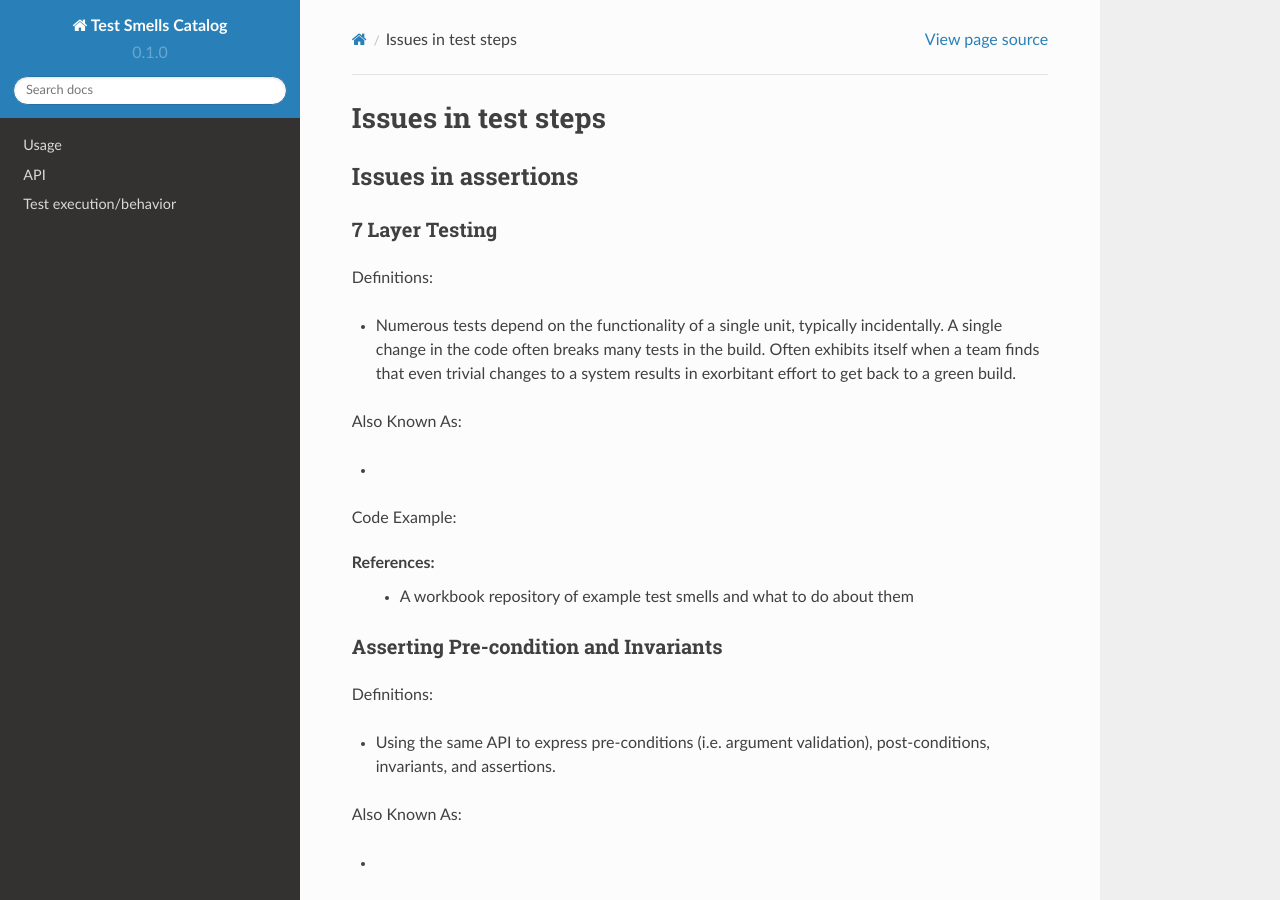
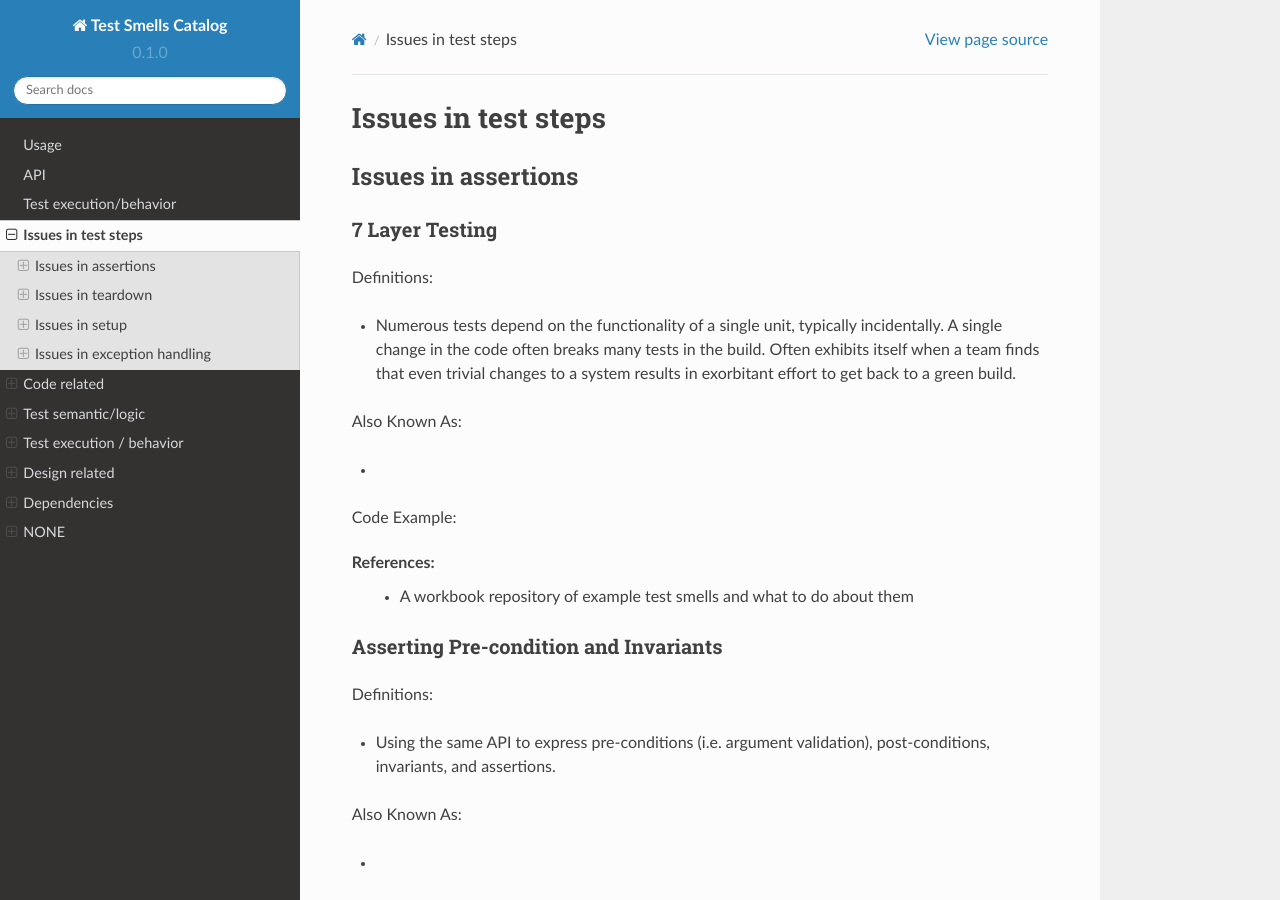
Before and after one commit to easy-software-ufal/catalog-test-smells, a Sphinx documentation site: the page built from docs/source/issues-in-test-steps.rst, in a window 1280 px wide and 900 px high. Built offline with Sphinx 7.4.7 and the Read the Docs theme 2.0.0, drawn with Linux system fonts in a browser that asks for light colours.

Commit message:
Update index.rst

```diff
--- a/docs/source/index.rst
+++ b/docs/source/index.rst
@@ -15,3 +15,4 @@
    usage
    api
    test-execution-behavior
+   issues-in-test-steps
```
